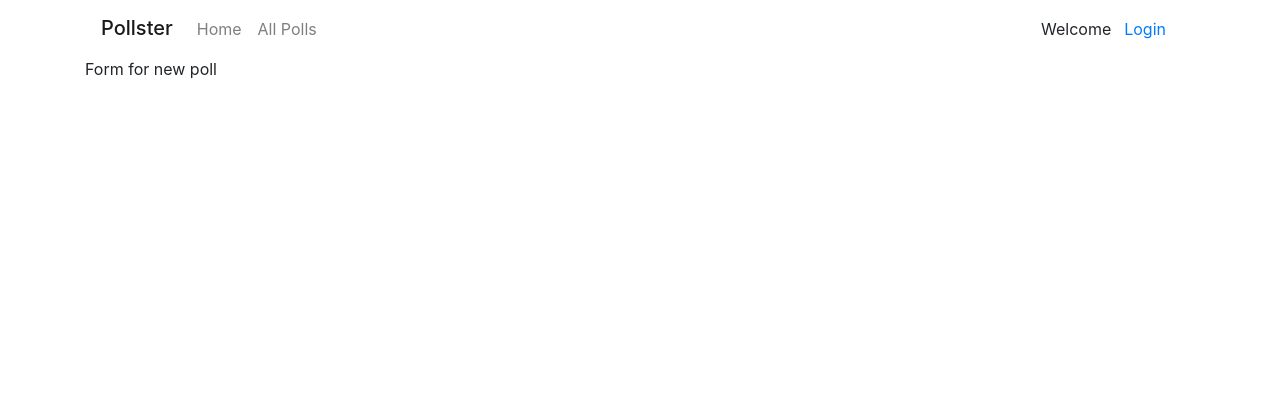
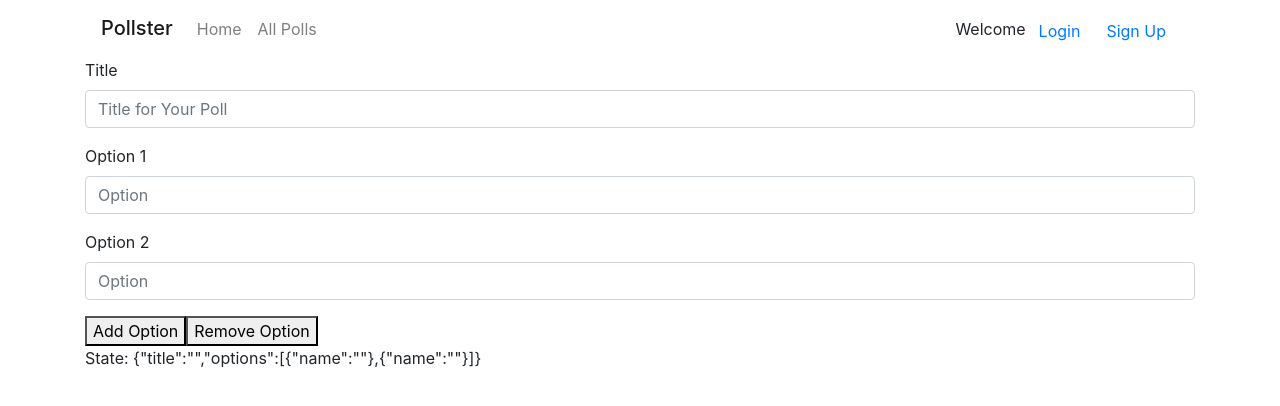
Before and after one commit to TWHou/voting-app, a React (Create React App) app in the folder react-ui/: page /polls/new in a window 1280 px wide. Shown: the top 406 px of the page. Built offline with nearby package versions, Linux system fonts and the light colour scheme.

Commit message:
feat: setup form for new poll

```diff
--- a/react-ui/src/components/App.js
+++ b/react-ui/src/components/App.js
@@ -19,8 +19,9 @@ class App extends Component {
   doRegister = user => {
     axios.post('/auth/signup', user)
     .then(res => {
-      if (res.token) {
-        localStorage.setItem('token', res.token);
+      const result = res.data;
+      if (result.token) {
+        localStorage.setItem('token', result.token);
         this.setState({username: user.username});
       }
     })
@@ -30,10 +31,13 @@ class App extends Component {
   }
 
   doLogin = user => {
+    console.info('logging in.....');
     axios.post('auth/login', user)
     .then(res => {
-      if (res.token) {
-        localStorage.setItem('token', res.token);
+      const result = res.data;
+      console.info(result);
+      if (result.token) {
+        localStorage.setItem('token', result.token);
         this.setState({username: user.username});
       }
     })
@@ -46,7 +50,8 @@ class App extends Component {
     const token = localStorage.getItem('token');
     axios.get('auth/logout', {headers: {'Authorization': token}})
     .then(res => {
-      if (res.status == '200') {
+      console.info(res);
+      if (res.status === '200') {
         localStorage.removeItem('token');
         this.setState({username: ''});
       }
@@ -69,9 +74,9 @@ class App extends Component {
               <Login onLogin={this.doLogin} />
             ))}/>
           <Route path='/logout'
-            render={() => (
+            render={({ history }) => (
               this.state.username ? (
-                <Logout onLogout={this.doLogout} />
+                <Logout onLogout={this.doLogout} history={history} />
               ) : (<Redirect to="/" />)
             )}
           />
--- a/react-ui/src/components/Header.js
+++ b/react-ui/src/components/Header.js
@@ -21,7 +21,7 @@ class Header extends Component {
         </ul>
         <div className="d-inline-flex ml-auto align-items-baseline">
           {username ? <UserMenu username={username}/> : 'Welcome'}
-          {username ? <Link to="/logout" className="btn">Logout</Link> : <Link to="/login" className="btn">Login</Link>}
+          {username ? <Link to="/logout" className="btn">Logout</Link> : <div><Link to="/login" className="btn">Login</Link><Link to="/register" className="btn">Sign Up</Link></div>}
         </div>
       </nav>
     );
--- a/react-ui/src/components/Login.js
+++ b/react-ui/src/components/Login.js
@@ -15,11 +15,11 @@ class Login extends Component {
       <form onSubmit={this.handleSubmit}>
         <div className="form-group">
           <label htmlFor="username">Username:</label>
-          <input type="text" id="username" name="username" placeholder="Username" />
+          <input type="text" className="form-control" id="username" name="username" placeholder="Username" />
         </div>
         <div className="form-group">
-          <label htmlFor="password">Username:</label>
-          <input type="password" id="password" name="password" placeholder="Password" />
+          <label htmlFor="password">Password:</label>
+          <input type="password" className="form-control" id="password" name="password" placeholder="Password" />
         </div>
         <input type="submit" value="Login" />
       </form>
--- a/react-ui/src/components/Logout.js
+++ b/react-ui/src/components/Logout.js
@@ -13,14 +13,15 @@ class Logout extends Component {
       <form onSubmit={this.handleSubmit}>
         <h3>Are you sure you want to log out?</h3>
         <input type="submit" value="Logout" />
-        <button onClick={history.goBack()}>Cancel</button>
+        <button onClick={this.props.history.goBack()}>Cancel</button>
       </form>
     );
   }
 }
 
 Logout.propTypes = {
-  onLogout: PropTypes.func.isRequired
+  onLogout: PropTypes.func.isRequired,
+  history: PropTypes.object
 };
 
 export default Logout;
--- a/react-ui/src/components/NewPoll.js
+++ b/react-ui/src/components/NewPoll.js
@@ -1,11 +1,68 @@
 import React, { Component } from 'react';
-import PropTypes from 'prop-types';
+//import serializeForm from 'form-serialize';
+//import PropTypes from 'prop-types';
 
 class NewPoll extends Component {
+  state = {
+    title: '',
+    options: [{name: ''}, {name: ''}]
+  }
+
+  updateTitle = e => {
+    this.setState({title: e.target.value});
+  }
+
+  updateOption = (e, i) => {
+    let newOpt = this.state.options;
+    newOpt[i] = {name: e.target.value};
+    this.setState({options: newOpt});
+  }
+
+  addOpt = () => {
+    let newOpt = this.state.options;
+    newOpt.push({name: ''});
+    this.setState({options: newOpt});
+  }
+
+  removeOpt = () => {
+    let newOpt = this.state.options;
+    newOpt.pop();
+    this.setState({options: newOpt});
+  }
+
   render() {
+    const options = this.state.options.map((option, i) => (
+      <div className="form-group" key={i}>
+        <label htmlFor={'option' + (i+1)}>Option {i+1}</label>
+        <input
+          type="text"
+          className="form-control"
+          id={'option' + (i+1)}
+          value={option.name}
+          onChange={e => this.updateOption(e, i)}
+          name={'option' + (i+1)}
+          placeholder="Option"/>
+      </div>
+    ));
     return (
       <div>
-        Form for new poll
+        <form>
+          <div className="form-group">
+            <label htmlFor="title">Title</label>
+            <input
+              type="text"
+              className="form-control"
+              id="title"
+              name="title"
+              value={this.state.title}
+              onChange={this.updateTitle}
+              placeholder="Title for Your Poll" />
+          </div>
+          {options}
+        </form>
+        <button onClick={this.addOpt}>Add Option</button>
+        <button onClick={this.removeOpt}>Remove Option</button>
+        <p>State: {JSON.stringify(this.state)}</p>
       </div>
     );
   }
--- a/react-ui/src/components/Register.js
+++ b/react-ui/src/components/Register.js
@@ -27,7 +27,7 @@ class Register extends Component {
       <form onSubmit={this.handleSubmit}>
         <div className={this.props.usererr ? 'form-group has-danger' : 'form-group'}>
           <label htmlFor="username">Username:</label>
-          <input type="text" id="username" name="username" placeholder="Username" />
+          <input type="text" className="form-control" id="username" name="username" placeholder="Username" />
           {this.props.usererr && (
             <div className="form-control-feedback">
               Sorry, that username's taken. Try another?
@@ -35,12 +35,12 @@ class Register extends Component {
           )}
         </div>
         <div className="form-group">
-          <label htmlFor="password">Username:</label>
-          <input type="password" id="password" name="password" placeholder="Password" />
+          <label htmlFor="password">Password:</label>
+          <input type="password" className="form-control" id="password" name="password" placeholder="Password" />
         </div>
         <div className={this.state.passerr ? 'form-group has-danger' : 'form-group'}>
-          <label htmlFor="passconf">Username:</label>
-          <input type="password" id="passconf" name="passconf" placeholder="Retype Password" />
+          <label htmlFor="passconf">Retype Password:</label>
+          <input type="password" className="form-control" id="passconf" name="passconf" placeholder="Retype Password" />
           {this.state.passerr && (
             <div className="form-control-feedback">
               The passwords did not match, please reenter passwords.
```
